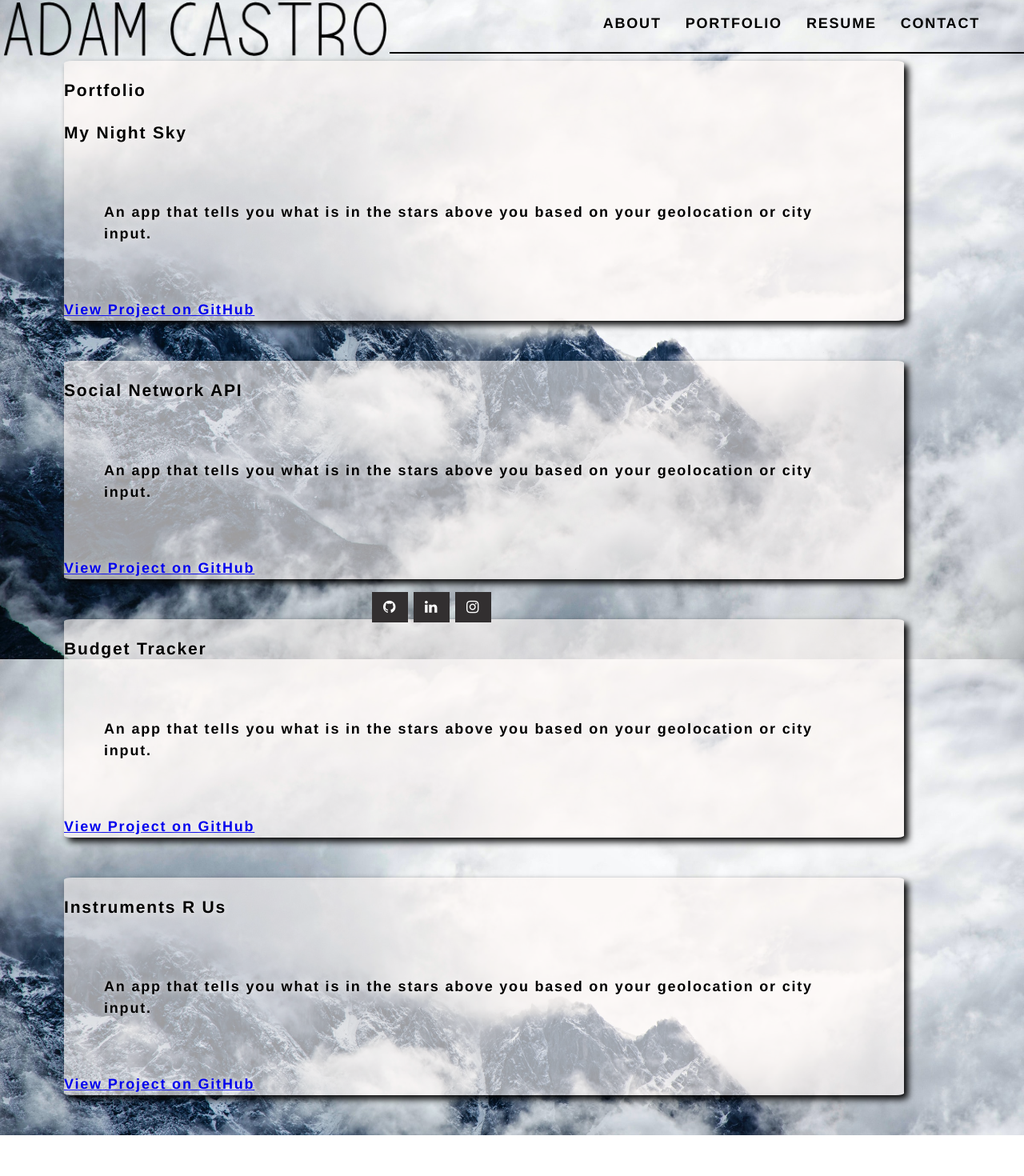
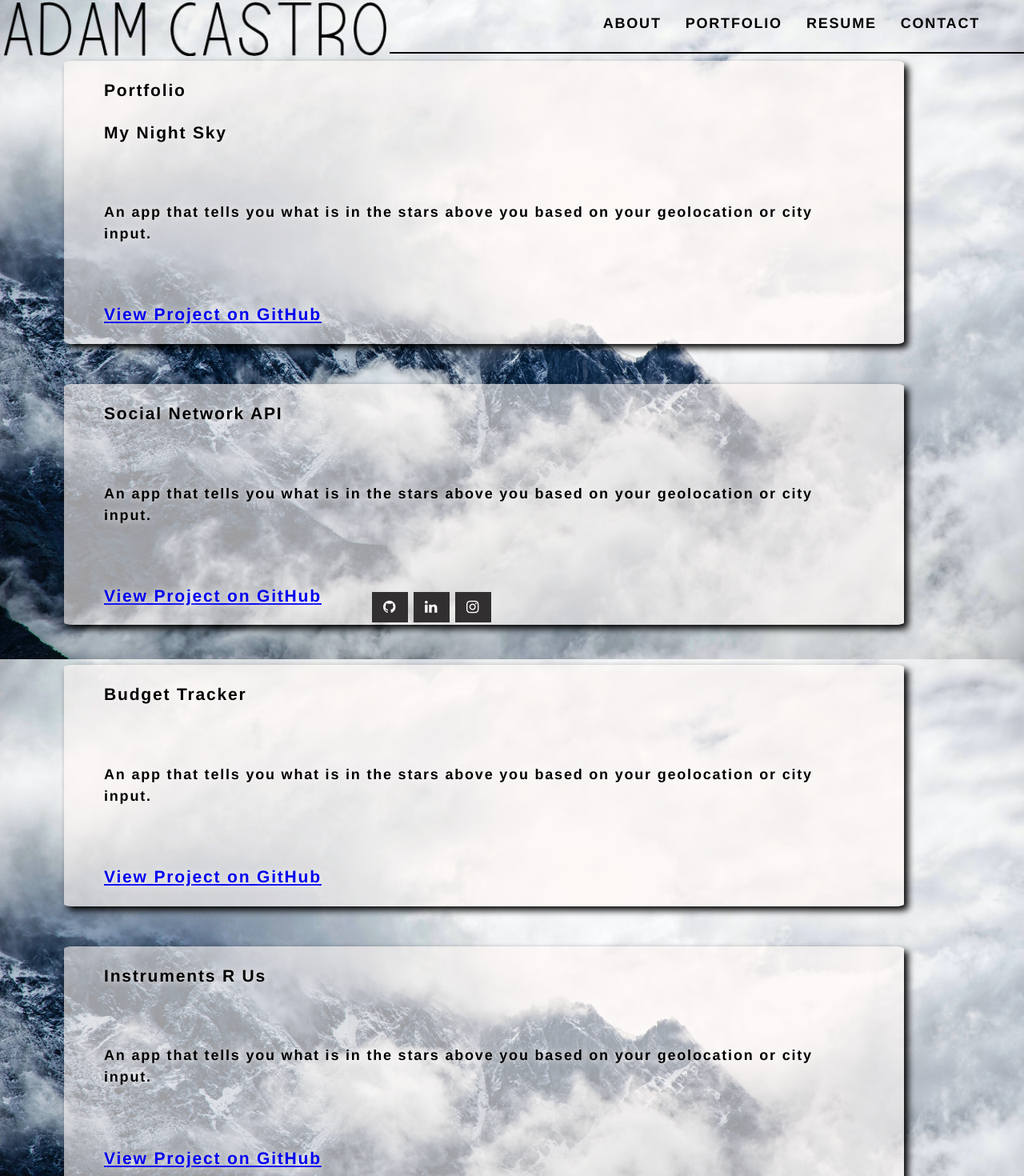
Before and after one commit to avc0021/portfolio-ac, a React (Create React App) app: page /projects in a window 1280 px wide. Shown: the part 24-1494 px from the top of the page at 80% size. Before the commit the page ends 1443 px from the top, so only its background shows below. Built offline with nearby package versions, Linux system fonts and the light colour scheme.

Commit message:
fixed spacing in projects

```diff
--- a/src/components/Project1/index.js
+++ b/src/components/Project1/index.js
@@ -9,7 +9,9 @@ function Project1 () {
           <div className="mns">
             <h3 className="mns-1">My Night Sky</h3>
             <p>An app that tells you what is in the stars above you based on your geolocation or city input.</p>
+            <h3>
             <a href="https://github.com/coevpen/my-night-sky" >View Project on GitHub</a>
+            </h3>
           </div>
       </section>
     )
--- a/src/components/Project2/index.js
+++ b/src/components/Project2/index.js
@@ -9,7 +9,9 @@ function Project2 () {
           <div className="sna">
             <h3 className="sna-1">Social Network API</h3>
             <p>An app that tells you what is in the stars above you based on your geolocation or city input.</p>
+            <h3>
             <a href="https://github.com/avc0021/Social-Network-API">View Project on GitHub</a>
+            </h3>
           </div>
       </section>
     )
--- a/src/components/Project3/index.js
+++ b/src/components/Project3/index.js
@@ -9,7 +9,9 @@ function Project3 () {
           <div className="bt">
             <h3 class="bt-1">Budget Tracker</h3>
             <p>An app that tells you what is in the stars above you based on your geolocation or city input.</p>
+            <h3>
             <a href="https://github.com/avc0021/Budget-Tracker">View Project on GitHub</a>
+            </h3>
           </div>
       </section>
     )
--- a/src/components/Project4/index.js
+++ b/src/components/Project4/index.js
@@ -9,8 +9,9 @@ function Project4 () {
           <div className="iru">
             <h3 className="iru-1">Instruments R Us</h3>
             <p>An app that tells you what is in the stars above you based on your geolocation or city input.</p>
+            <h3>
             <a href="https://github.com/avc0021/InstrumentsRUs">View Project on GitHub</a>
-
+            </h3>
           </div>
       </section>
     )
--- a/src/components/Resume/index.js
+++ b/src/components/Resume/index.js
@@ -23,7 +23,7 @@ function Resume() {
         <ul>Express</ul>
         <ul>MySql, Sequelize</ul>
         <ul>MonogoDB, Mongoose</ul>
-        <ul>REST</ul>REST
+        <ul>REST</ul>
 
         <h2 className="resume">Other Proficiences</h2>
 
--- a/src/index.css
+++ b/src/index.css
@@ -134,7 +134,9 @@ img {
   margin-left: 80px;
 
 }
-
+h1, h2, h3 {
+  padding: 0 0 0 50px;
+}
 h4 {
   margin: 1% 0 1% 0;
 }
@@ -174,6 +176,11 @@ ul {
   box-shadow: 5px 5px 8px #020202;
   text-shadow: rgb(252, 249, 249) 0px 0px 10px;
   position: center;
+}
+
+.portfolio {
+ padding: 50px 50px 50px 500px;
+
 }
 .footer-social-icons {
   width: 350px;
```
